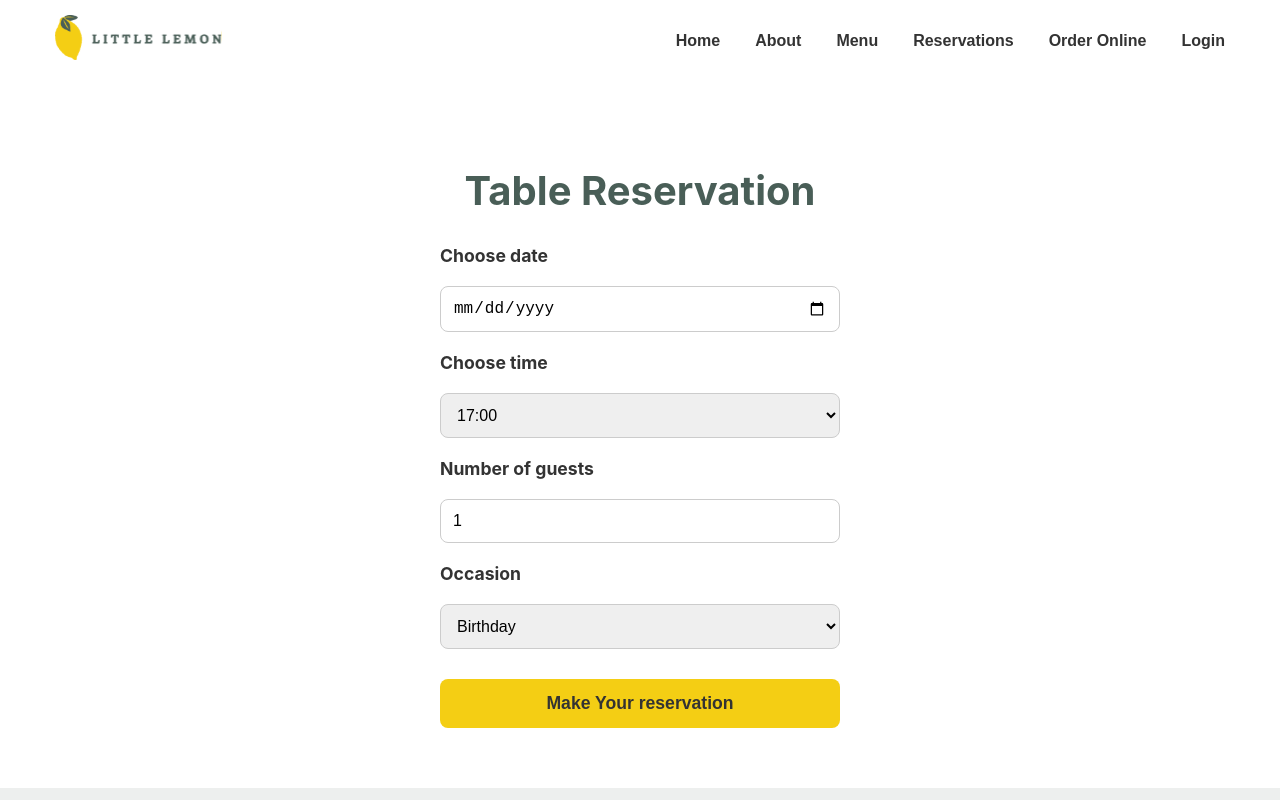
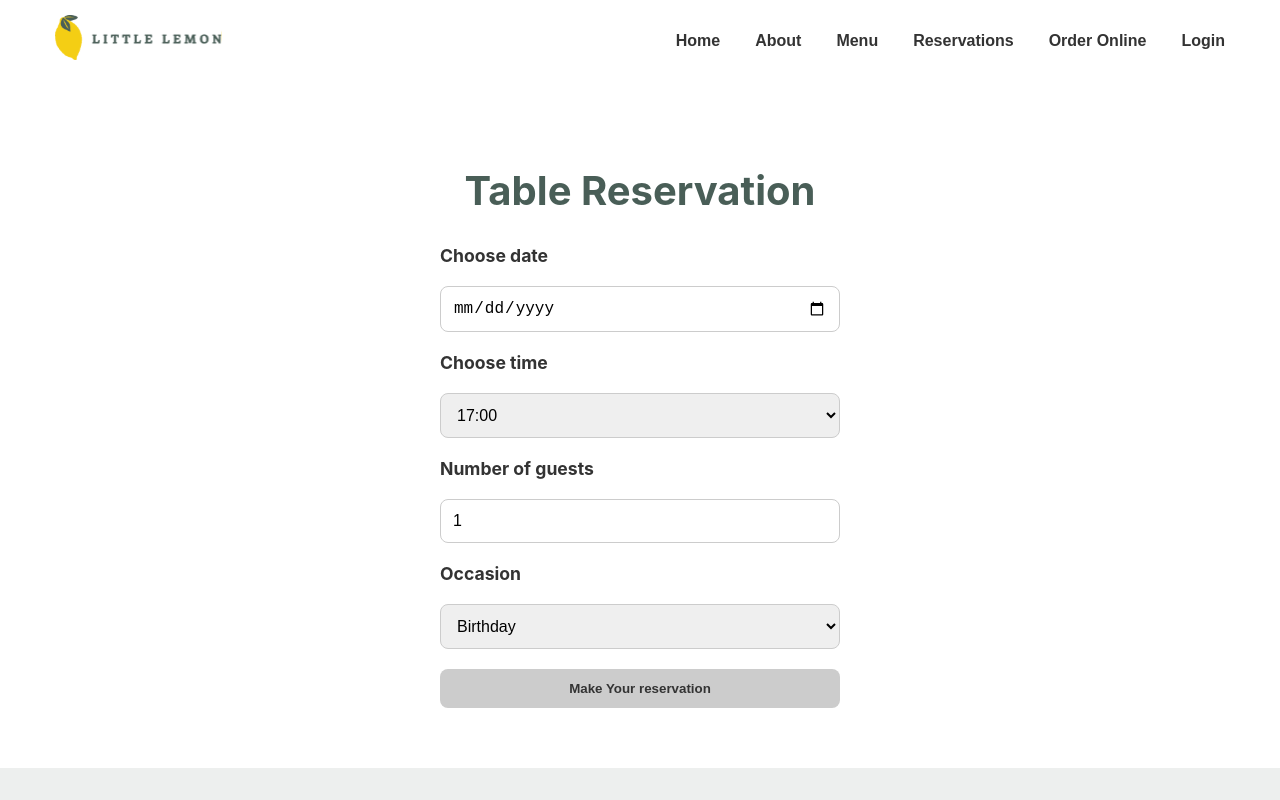
Before and after one commit to phhoa123/little-lemon-app, a React (Create React App) app: page /reservations in a window 1280 px wide. Shown: the top 800 px of the page. Built offline with nearby package versions, Linux system fonts and the light colour scheme.

Commit message:
For the assessment

```diff
--- a/src/BookingForm.js
+++ b/src/BookingForm.js
@@ -14,14 +14,15 @@ function BookingForm({ availableTimes, dispatch, submitForm }) {
     dispatch({ type: 'UPDATE_TIMES', date: new Date(selectedDate) });
   };
 
+  // Kiểm tra tính hợp lệ cơ bản của form (Client-side validation)
+  const isFormValid = date !== '' && time !== '' && guests >= 1 && guests <= 10;
+
+
   const handleSubmit = (e) => {
     e.preventDefault();
-    submitForm({
-      date,
-      time,
-      guests,
-      occasion,
-    });
+    if (isFormValid) {
+      submitForm({ date, time, guests, occasion });
+    }
   };
 
   return (
@@ -50,6 +51,7 @@ function BookingForm({ availableTimes, dispatch, submitForm }) {
         id="res-time"
         value={time}
         onChange={(e) => setTime(e.target.value)}
+        required
         style={{ padding: '12px', borderRadius: '8px', border: '1px solid #ccc', fontSize: '1rem' }}
       >
         {availableTimes.map((availableTime) => (
@@ -83,21 +85,23 @@ function BookingForm({ availableTimes, dispatch, submitForm }) {
         <option value="Anniversary">Anniversary</option>
       </select>
 
-      <input
+      {/* Nút Submit: Bị vô hiệu hóa (disabled) nếu form chưa điền đúng yêu cầu */}
+      <button
         type="submit"
-        value="Make Your reservation"
+        disabled={!isFormValid}
+        aria-label="On Click"
         style={{
-          backgroundColor: '#F4CE14',
+          backgroundColor: isFormValid ? '#F4CE14' : '#cccccc',
+          color: '#333',
+          padding: '12px',
           border: 'none',
-          padding: '14px',
+          borderRadius: '8px',
           fontWeight: 'bold',
-          fontSize: '1.1rem',
-          cursor: 'pointer',
-          borderRadius: '8px',
-          marginTop: '10px',
-          color: '#333'
+          cursor: isFormValid ? 'pointer' : 'not-allowed'
         }}
-      />
+      >
+        Make Your reservation
+      </button>
     </form>
   );
 }
```
Also changed, not shown: 1 other file (tests, documents, lock files or other folders).
